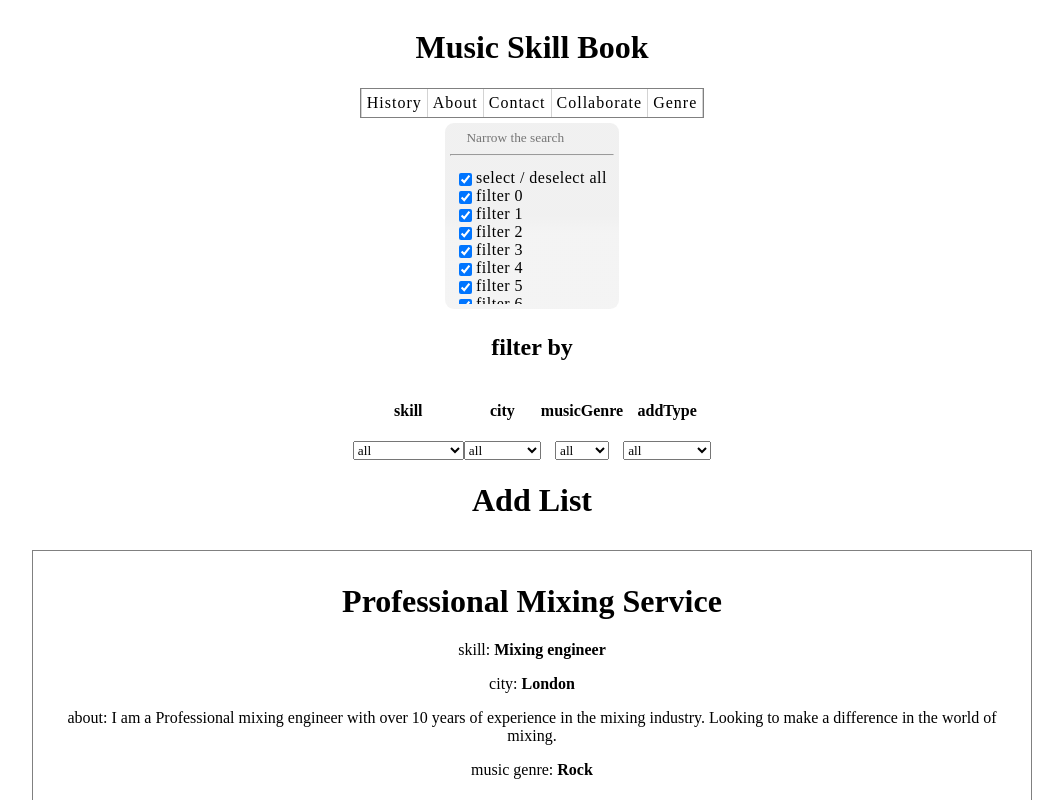
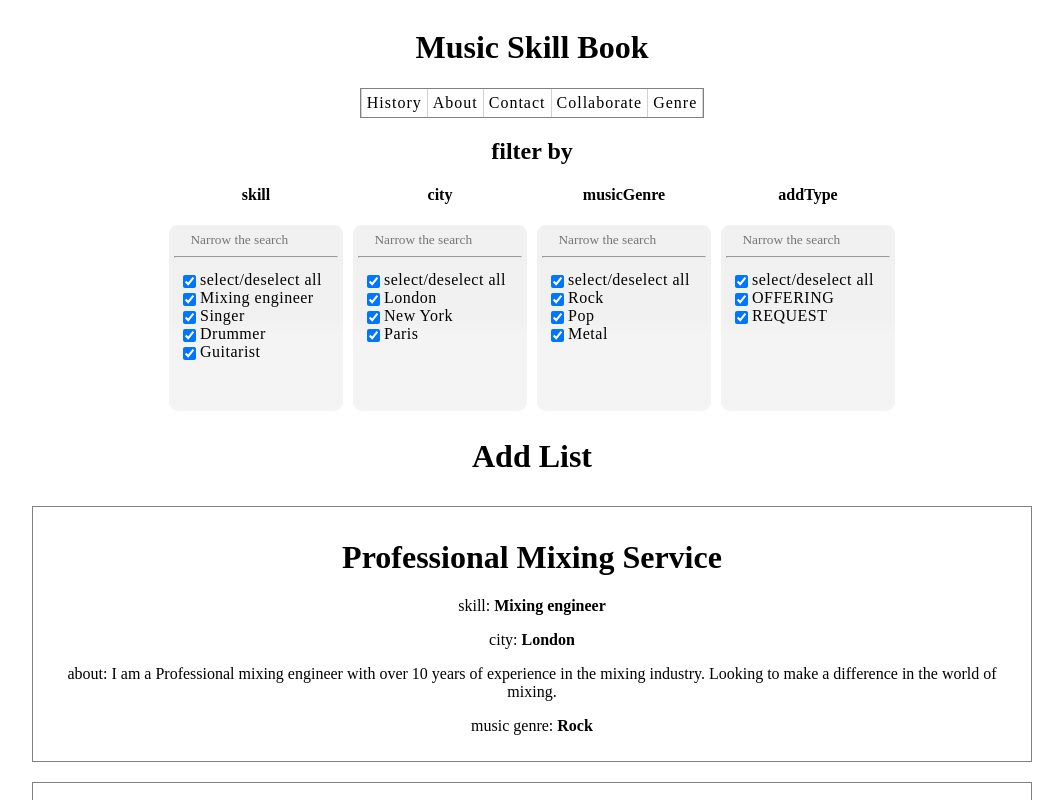
Before and after one commit to Maratatasan/musical-skill-book, a React (Create React App) app: page / in a window 1280 px wide. Shown: the top 800 px of the page, without its empty margins (116-1179 px from the left). Built offline with nearby package versions, Linux system fonts and the light colour scheme; a web font is replaced by a local one.

Commit message:
new filter ui added to filter bar

```diff
--- a/src/App.tsx
+++ b/src/App.tsx
@@ -60,7 +60,7 @@ function App() {
 
       <MainBanner />
       <MainBar />
-      <Filter />
+
       <FilterBar ads={adsInUI} handleFilter={handleFilter} removeFromFilterList={removeFromFilterList} />
       <AdList ads={adsInUI} />
     </div>
--- a/src/components/FilterBar/Filter.tsx
+++ b/src/components/FilterBar/Filter.tsx
@@ -1,62 +1,10 @@
-import { useState, useEffect } from "react";
+import { useState, useEffect, useRef } from "react";
 
-export function Filter() {
-  let filterRender: string[] = [];
-
-  // add hundred new filters here
-  for (let i = 0; i < 100; i++) {
-    filterRender.push(`filter ${i}`);
+interface filterProps {
+  values: string[];
+  name: string;
+  getFilterState(filterState: any): void;
 }
-  const [filterMame, setFilterMame] = useState("Number");
-  const [filterValues, setFilterValues] =
-    useState(filterRender);
-  const [filterModel, setFilterModel] = useState([
-    "filter 2",
-  ]);
-
-  let allValues: any = {};
-  filterValues.forEach(filter => {
-    allValues[filter] = true;
-  });
-
-  const [filterState, setFilterState] = useState(allValues);
-
-  const [filtersInTheUI, setFiltersInTheUI] =
-    useState(filterRender);
-
-  useEffect(() => {
-    console.log("filterModel", filterModel);
-  }, [filterModel]);
-
-  function updateFilterUi(
-    e: React.FormEvent<HTMLInputElement>
-  ) {
-    const value = e.currentTarget.value;
-    let newUiState = filterRender.filter(f =>
-      f.includes(value)
-    );
-    setFiltersInTheUI(newUiState);
-  }
-
-  const handleFilter = (
-    e: React.FormEvent<HTMLInputElement>
-  ) => {
-    const { checked } = e.currentTarget;
-    const { name } = e.currentTarget;
-
-    setFilterState({ ...filterState, [name]: checked });
-  };
-
-  const handleSelectAll = (
-    e: React.FormEvent<HTMLInputElement>
-  ) => {
-    const { checked } = e.currentTarget;
-    const newState: any = {};
-    filterRender.forEach(filter => {
-      newState[filter] = checked;
-    });
-    setFilterState(newState);
-  };
 
 const liStyle = {
   display: "flex",
@@ -64,6 +12,7 @@ export function Filter() {
   padding: "0px",
   margin: "0px",
 };
+
 const checkboxStyle = {
   marginRight: "4px",
   marginBottom: "0px",
@@ -74,10 +23,51 @@ export function Filter() {
   paddingBottom: "0px",
 };
 
+export function Filter({ values, name, getFilterState }: filterProps) {
+  // creating initial filter state from values
+  let allValues: any = {};
+  values.forEach(filter => {
+    allValues[filter] = true;
+  });
+  const [filterState, setFilterState] = useState(allValues);
+  const [filterModel, setFilterModel] = useState(values);
+  let filterReady = useRef(false);
+  // below state is used for "Narrow the search"
+  // When you type something in the search bar
+  // it will update the available values in filter UI
+  const [filtersInTheUI, setFiltersInTheUI] = useState(values);
+
+  useEffect(() => {
+    if (filterState) {
+      if (!filterReady.current) {
+        console.log(name + " filter is ready");
+        filterReady.current = true;
+        return;
+      }
+
+      let currentFilterState = [];
+
+      for (const [option, checked] of Object.entries(filterState)) {
+        if (checked) {
+          currentFilterState.push(option);
+        }
+      }
+
+      getFilterState({ [name]: currentFilterState });
+    }
+  }, [name, filterState, filterModel, getFilterState]);
+
   return (
-    <div className="grey-one radius-5 spacing-05" style={{margin: '5px', padding: '5px'}}>
+    <div>
+      <h4 className="key-header"> {name}</h4>
+      <div className="grey-one radius-5 spacing-05" style={{ margin: "5px", padding: "5px" }}>
         <input
-      style={{border: "none", padding: "0px", backgroundColor: "transparent", width: "80%"}}
+          style={{
+            border: "none",
+            padding: "0px",
+            backgroundColor: "transparent",
+            width: "80%",
+          }}
           type="text"
           name="search"
           id="filter-search"
@@ -85,10 +75,7 @@ export function Filter() {
           onChange={updateFilterUi}
         />
         <hr></hr>
-      <div
-        className="filterOptions"
-        style={{ height: "140px", overflow: "auto" }}
-      >
+        <div className="filterOptions" style={{ height: "140px", overflow: "auto" }}>
           <ul
             style={{
               listStyle: "none",
@@ -108,29 +95,14 @@ export function Filter() {
                 checked={Object.values(filterState).every(v => v)}
                 onChange={handleSelectAll}
               />
-            <label
-              htmlFor="select-all"
-              style={labelStyle}
-              key="select-all-label"
-            >
-              select / deselect all
+              <label htmlFor="select-all" style={labelStyle} key="select-all-label">
+                select/deselect all
               </label>
             </li>
             {filtersInTheUI.map((filter, index) => (
               <li style={liStyle} key={filter + "li"}>
-              <input
-                name={filter}
-                style={checkboxStyle}
-                type="checkbox"
-                key={filter}
-                checked={filterState[filter]}
-                onChange={handleFilter}
-              />
-              <label
-                htmlFor={filter}
-                style={labelStyle}
-                key={filter + "label"}
-              >
+                <input name={filter} style={checkboxStyle} type="checkbox" key={filter} checked={filterState[filter]} onChange={updateFilterState} />
+                <label htmlFor={filter} style={labelStyle} key={filter + "label"}>
                   {filter}
                 </label>
               </li>
@@ -138,5 +110,28 @@ export function Filter() {
           </ul>
         </div>
       </div>
+    </div>
   );
+
+  function updateFilterUi(e: React.FormEvent<HTMLInputElement>) {
+    const { value } = e.currentTarget;
+    let newUiState = values.filter(f => f.includes(value));
+    setFiltersInTheUI(newUiState);
   }
+
+  function updateFilterState(e: React.FormEvent<HTMLInputElement>) {
+    const { checked } = e.currentTarget;
+    const { name } = e.currentTarget;
+
+    setFilterState({ ...filterState, [name]: checked });
+  }
+
+  function handleSelectAll(e: React.FormEvent<HTMLInputElement>) {
+    const { checked } = e.currentTarget;
+    const newState: any = {};
+    values.forEach(filter => {
+      newState[filter] = checked;
+    });
+    setFilterState(newState);
+  }
+}
--- a/src/components/FilterBar/FilterBar.tsx
+++ b/src/components/FilterBar/FilterBar.tsx
@@ -1,5 +1,5 @@
 import { IAdData } from "../ads/Ad";
-
+import { Filter } from "./Filter";
 
 interface IFilterBarProps {
   ads: IAdData[];
@@ -19,7 +19,7 @@ export function FilterBar({ ads, handleFilter, removeFromFilterList }: IFilterBa
   let removeItem: string;
   for (removeItem of removeFromFilterList) {
     if (filterKeys.indexOf(removeItem) > -1) {
-            filterKeys.splice(filterKeys.indexOf(removeItem), 1)
+      filterKeys.splice(filterKeys.indexOf(removeItem), 1);
     }
   }
 
@@ -42,8 +42,14 @@ export function FilterBar({ ads, handleFilter, removeFromFilterList }: IFilterBa
   }
 
 
-    return (<div>
-        <h2>filter by</h2>
+  function getFilterState(filterState: any) {
+    console.log(filterState);
+    return filterState;
+  }
+
+  return (
+    <div>
+      <h2 style={{marginBottom: 0}}>filter by</h2>
       <div
         className="filter-key-div"
         style={{
@@ -51,19 +57,10 @@ export function FilterBar({ ads, handleFilter, removeFromFilterList }: IFilterBa
           justifyContent: "space-around",
         }}
       >
-            {filterKeys.map((filterKey: any) => (
-                <div key={filterKey as string}>
-                    <h4 className="key-header" > {filterKey}</h4>
-                    <select onChange={(e) => handleFilter(e, filterKey)}>
-                        <option value="all">all</option>
-                        {
-                            filterSet[filterKey].map((item: string) => {
-                                return <option key={item}>{item}</option>;
-                            })
-                        }
-                    </select>
-                </div>
+        {filterKeys.map((filterKey: string) => (
+          <Filter values={filterSet[filterKey]} name={filterKey} getFilterState={getFilterState} key={filterKey} />
         ))}
       </div>
-    </div>)
+    </div>
+  );
 }
```
Lines whose indentation alone changed are shown as unchanged.
